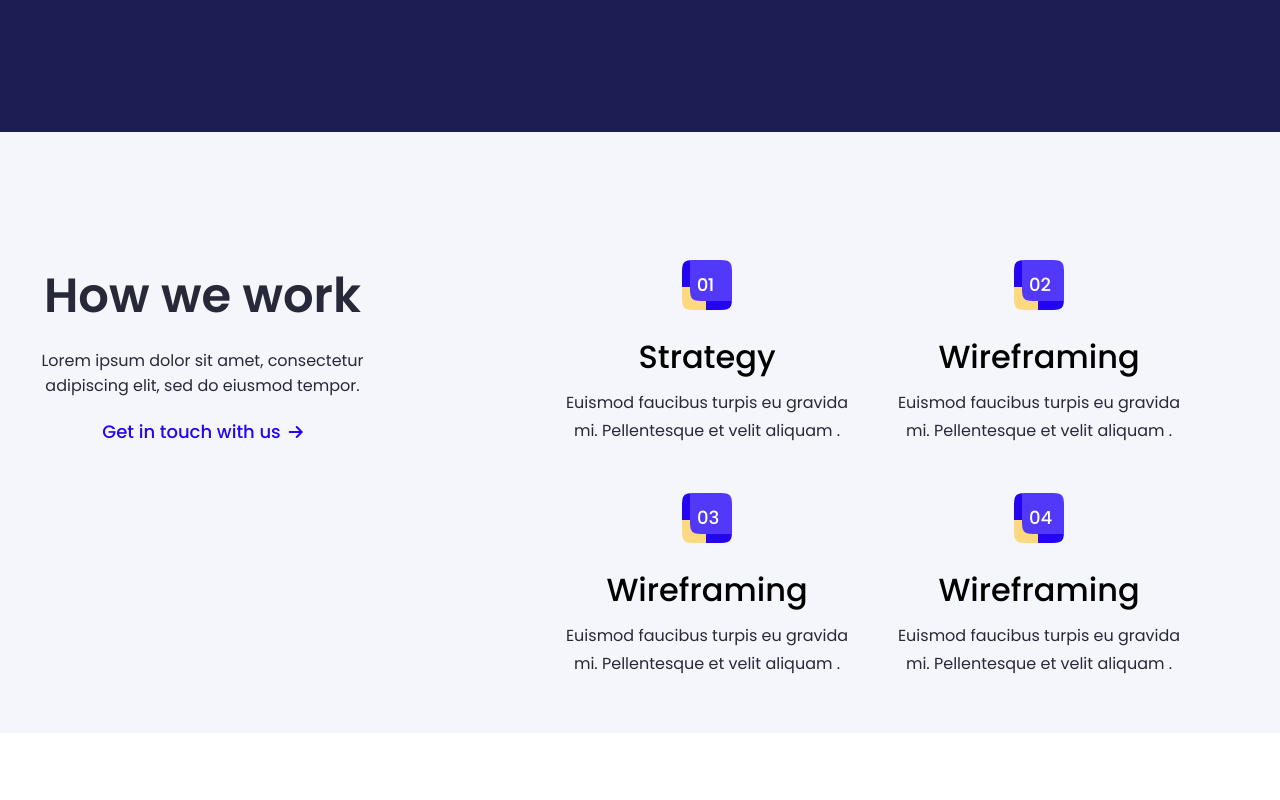
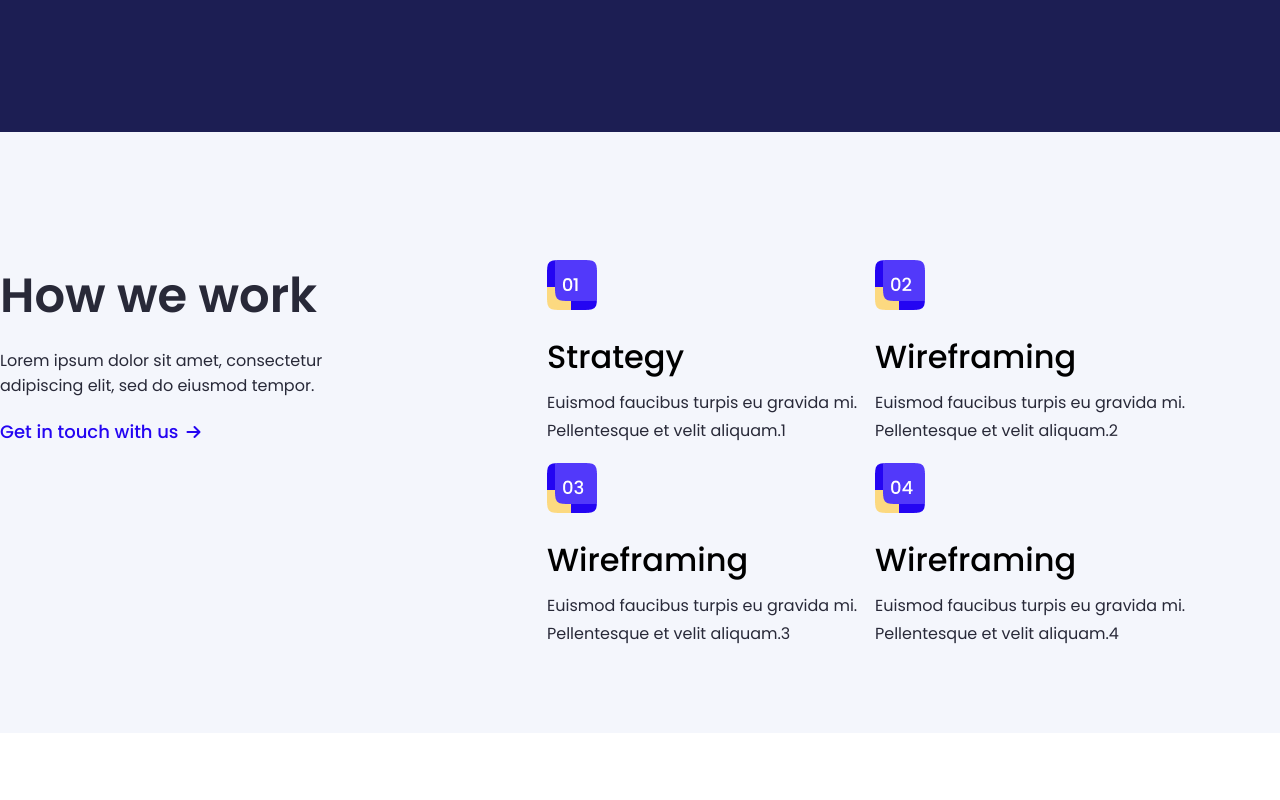
Before and after one commit to prosanto98/new-app, a React (Create React App) app: page / in a window 1280 px wide. Shown: the part 660-1460 px from the top of the page. Built offline with nearby package versions, Linux system fonts and the light colour scheme.

Commit message:
Update-reusable

```diff
--- a/package.json
+++ b/package.json
@@ -10,6 +10,8 @@
     "react-dom": "^18.2.0",
     "react-router-dom": "^6.4.5",
     "react-scripts": "5.0.1",
+    "react-slick": "^0.29.0",
+    "slick-carousel": "^1.8.1",
     "web-vitals": "^2.1.4"
   },
   "scripts": {
--- a/src/components/faqworkbanner/Faqworkbanner.js
+++ b/src/components/faqworkbanner/Faqworkbanner.js
@@ -4,7 +4,7 @@ const Faqworkbanner = () => {
   return (
     <section className="work-banner">
     <div className="container">
-        <div className="work-details">
+        <div className="work-details change-align">
             <div className="p">
                 <p>What we created</p>
             </div>
--- a/src/components/faqworkbanner/faqworkbanner.css
+++ b/src/components/faqworkbanner/faqworkbanner.css
@@ -4,8 +4,11 @@
     height: 416px;
 }
 .work-details{
+    /* text-align: center; */
+    padding-top: 96px;
+}
+.change-align{
     text-align: center;
-    padding-top: 96px;
 }
 .p-t h2{
     font-size: 48px;
--- a/src/components/product/Product.js
+++ b/src/components/product/Product.js
@@ -1,6 +1,6 @@
 import React from 'react'
 import "./product.css"
-
+import Featurepdc from '../reusable/Featurepdc'
 export const Product = () => {
   return (
     <div className="features">
@@ -18,60 +18,12 @@ export const Product = () => {
                 </h2>
             </div>
             <div className="fetures-card">
-                <div className="card-details">
-                    <div className="card-details-part">
-                        <i className="fa-solid icon-item fa-people-roof"></i>
-                        <h6>Uses Client First</h6>
-                        <p>
-                            Euismod faucibus turpis eu gravida mi. Pellentesque et velit aliquam sed faucib turpis eu gravida mi. Pellentesque et velit aliquam sed mi.
-                        </p>
-                    </div>
-                </div>
-                <div className="card-details">
-                    <div className="card-details-part">
-                        <i className="fa-solid icon-item fa-circle-check"></i>
-                        <h6>Two Free Revision Round</h6>
-                        <p>
-                            Euismod faucibus turpis eu gravida mi. Pellentesque et velit aliquam sed faucib turpis eu gravida mi. Pellentesque et velit aliquam sed mi.
-                        </p>
-                    </div>
-                </div>
-                <div className="card-details">
-                    <div className="card-details-part">
-                        <i className="fa-solid icon-item fa-pen-ruler"></i>
-                        <h6>Template Customization</h6>
-                        <p>
-                            Euismod faucibus turpis eu gravida mi. Pellentesque et velit aliquam sed faucib turpis eu gravida mi. Pellentesque et velit aliquam sed mi.
-                        </p>
-                    </div>
-                </div>
-                <div className="card-details">
-                    <div className="card-details-part">
-                        <i className="fa-solid icon-item fa-comments-dollar"></i>
-                        <h6>24/7 Support</h6>
-                        <p>
-                            Euismod faucibus turpis eu gravida mi. Pellentesque et velit aliquam sed faucib turpis eu gravida mi. Pellentesque et velit aliquam sed mi.
-                        </p>
-                    </div>
-                </div>
-                <div className="card-details">
-                    <div className="card-details-part">
-                        <i className="fa-solid icon-item fa-stopwatch"></i>
-                        <h6>Quick Delivery</h6>
-                        <p>
-                            Euismod faucibus turpis eu gravida mi. Pellentesque et velit aliquam sed faucib turpis eu gravida mi. Pellentesque et velit aliquam sed mi.
-                        </p>
-                    </div>
-                </div>
-                <div className="card-details">
-                    <div className="card-details-part">
-                        <i className="fa-regular icon-item fa-note-sticky"></i>
-                        <h6>Hands-on approach</h6>
-                        <p>
-                            Euismod faucibus turpis eu gravida mi. Pellentesque et velit aliquam sed faucib turpis eu gravida mi. Pellentesque et velit aliquam sed mi.
-                        </p>
-                    </div>
-                </div>
+                <Featurepdc heading ="Uses Client First" icon="fa-solid icon-item fa-people-roof"/>
+                <Featurepdc heading ="Two Free Revision Round" icon="fa-solid icon-item fa-circle-check"/>
+                <Featurepdc heading ="Template Customization" icon="fa-solid icon-item fa-pen-ruler"/>
+                <Featurepdc heading ="24/7 Support" icon="fa-solid icon-item fa-comments-dollar"/>
+                <Featurepdc heading ="Quick Delivery" icon="fa-solid icon-item fa-stopwatch"/>
+                <Featurepdc heading ="Hands-on approach" icon="fa-regular icon-item fa-note-sticky"/>
             </div>
         </div>
     </div>
--- /dev/null
+++ b/src/components/reusable/Featurepdc.js
@@ -0,0 +1,17 @@
+import React from 'react'
+
+function Featurepdc({heading,icon}) {
+  return (
+    <div className="card-details">
+        <div className="card-details-part">
+            <i className={icon}></i>
+            <h6>{heading}</h6>
+            <p>
+                Euismod faucibus turpis eu gravida mi. Pellentesque et velit aliquam sed faucib turpis eu gravida mi. Pellentesque et velit aliquam sed mi.
+            </p>
+        </div>
+    </div>
+  )
+}
+
+export default Featurepdc
--- /dev/null
+++ b/src/components/reusable/WorkReusable.js
@@ -0,0 +1,15 @@
+import React from 'react'
+
+function WorkReusable({title,pera,img}) {
+  return (
+    <div>
+        <div className="card-1">
+            <img src={img} alt=""/>
+            <h5>{title}</h5>
+            <p>{pera}</p>
+        </div>
+    </div>
+  )
+}
+
+export default WorkReusable
--- a/src/components/work/Work.js
+++ b/src/components/work/Work.js
@@ -1,5 +1,6 @@
 import React from 'react'
 import "./work.css"
+import WorkReusable from '../reusable/WorkReusable'
 function Work() {
   return (
     <div className="work">
@@ -17,26 +18,14 @@ function Work() {
                 </div>
             </div>
             <div className="work-section">
-                <div className="card-1">
-                    <img src="images/pointer 1.png" alt=""/>
-                    <h5>Strategy</h5>
-                    <p>Euismod faucibus turpis eu gravida <br/> mi. Pellentesque et velit aliquam .</p>
-                </div>
-                <div className="card-2 card">
-                    <img src="images/pointer 2.png" alt=""/>
-                    <h5>Wireframing</h5>
-                    <p>Euismod faucibus turpis eu gravida <br/> mi. Pellentesque et velit aliquam .</p>
-                </div>
-                <div className="card-3 gap">
-                    <img src="images/pointer 3.png" alt=""/>
-                    <h5>Wireframing</h5>
-                    <p>Euismod faucibus turpis eu gravida <br/> mi. Pellentesque et velit aliquam .</p>
-                </div>
-                <div className="card-4 gap card">
-                    <img src="images/pointer 4.png" alt=""/>
-                    <h5>Wireframing</h5>
-                    <p>Euismod faucibus turpis eu gravida <br/> mi. Pellentesque et velit aliquam .</p>
-                </div>
+                <WorkReusable title="Strategy" pera ="Euismod faucibus turpis eu gravida mi. Pellentesque et velit aliquam.1"
+                img ="images/pointer 1.png"/>
+                <WorkReusable title="Wireframing" pera ="Euismod faucibus turpis eu gravida mi. Pellentesque et velit aliquam.2"
+                img ="images/pointer 2.png"/>
+                <WorkReusable title="Wireframing" pera ="Euismod faucibus turpis eu gravida mi. Pellentesque et velit aliquam.3"
+                img ="images/pointer 3.png"/>
+                <WorkReusable title="Wireframing" pera ="Euismod faucibus turpis eu gravida mi. Pellentesque et velit aliquam.4"
+                img ="images/pointer 4.png"/>
             </div>
         </div>
     </div>
```
Also changed, not shown: 1 other file (tests, documents, lock files or other folders).
